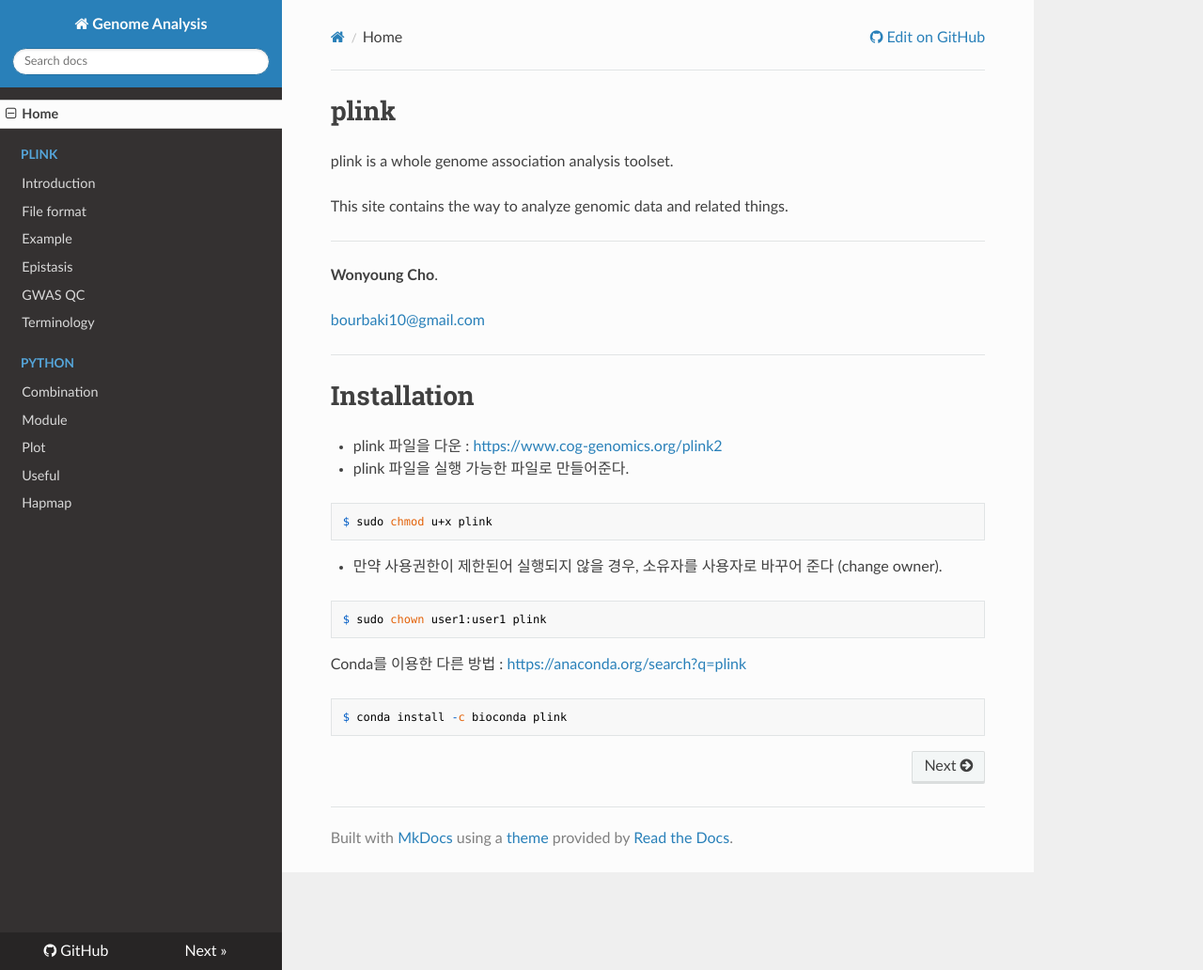
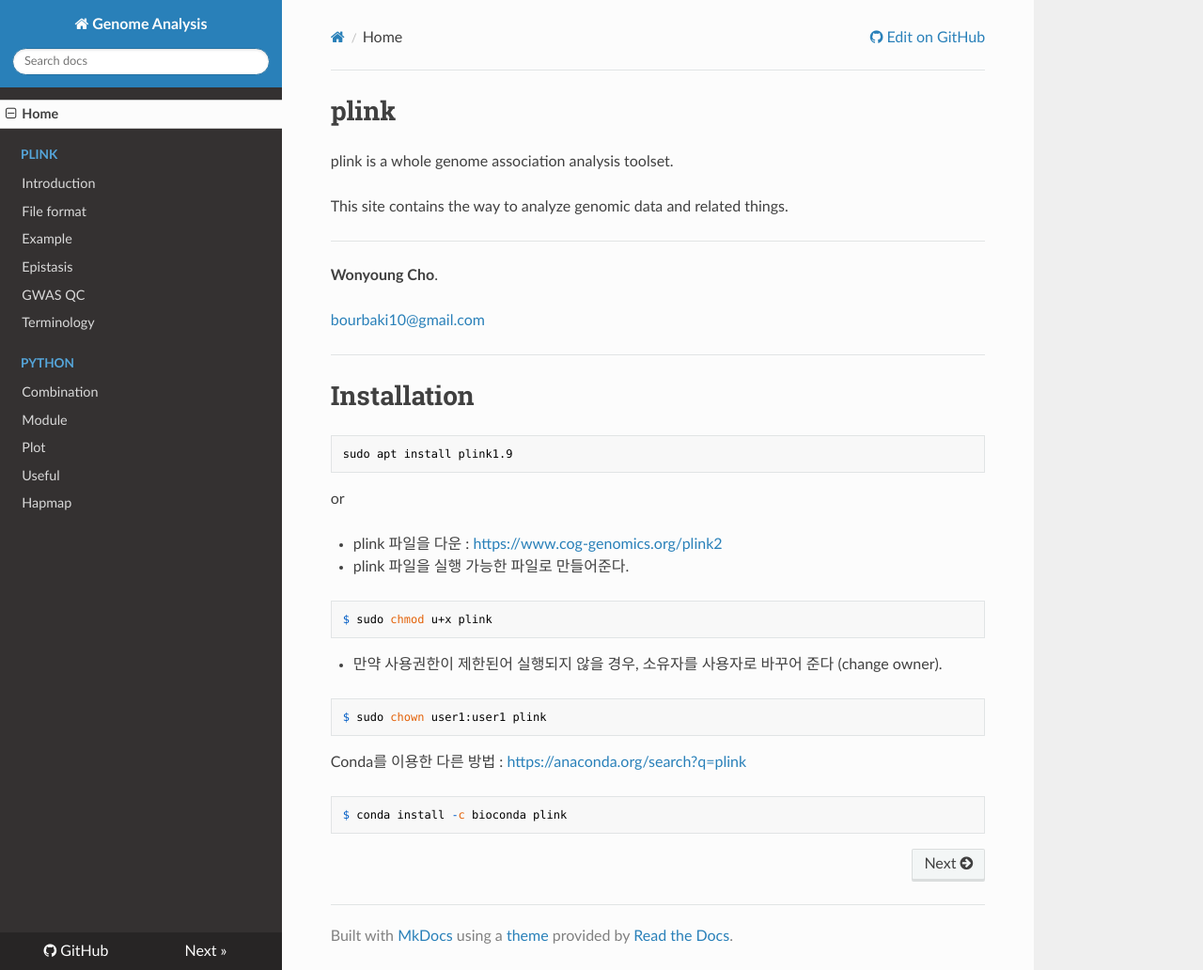
Before and after one commit to WonyoungCho/plink, an MkDocs documentation site: the page built from docs/index.md, in a window 1280 px wide and 1032 px high. Shown: the whole window at 94% size. Built offline with MkDocs 1.6.1, drawn with Linux system fonts in a browser that asks for light colours; nearby versions of some CDN libraries; old or Windows-style settings are respelled for this version of MkDocs.

Commit message:
Update index.md

````diff
--- a/docs/index.md
+++ b/docs/index.md
@@ -13,6 +13,10 @@
 ---
 
 # Installation
+```
+sudo apt install plink1.9
+```
+or
 
 - plink 파일을 다운 : <a href="https://www.cog-genomics.org/plink2" target="_blank"> https://www.cog-genomics.org/plink2 </a>
 
````
